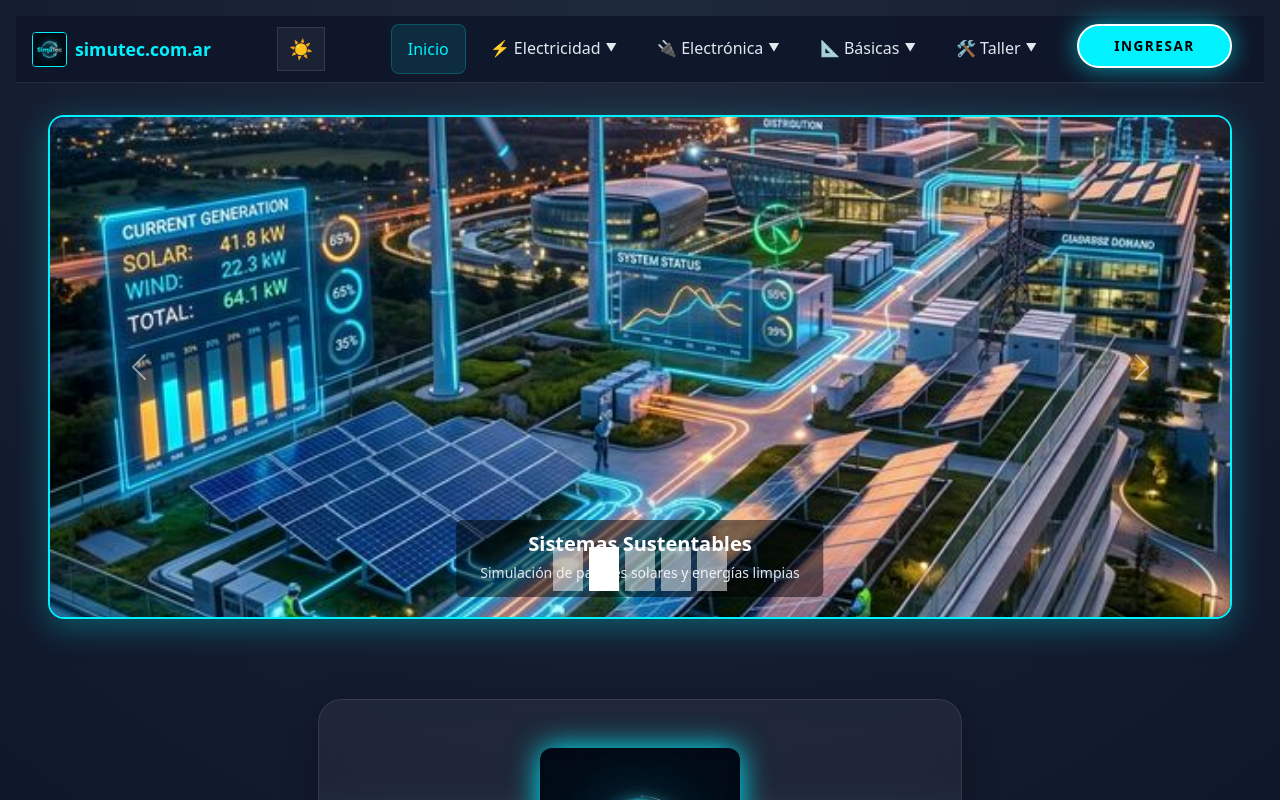
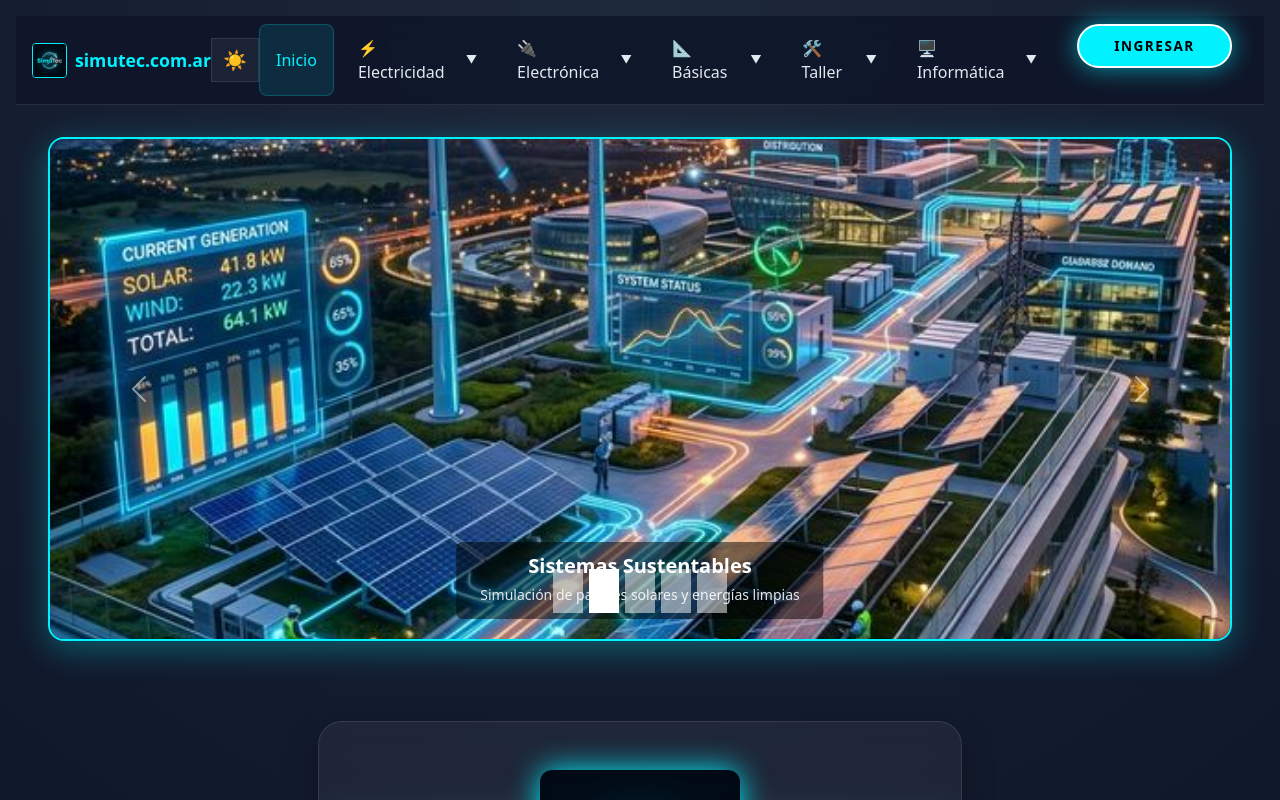
Before and after one commit to arielbulacio-coder/utnsanmiguel, a React (Vite) app: page / in a window 1280 px wide. Shown: the top 800 px of the page. Built offline with nearby package versions, Linux system fonts and the light colour scheme.

Commit message:
feat: agrega pestaña Informática en NavBar con enlace a Generaciones de Computadoras

```diff
--- a/src/components/NavBar.jsx
+++ b/src/components/NavBar.jsx
@@ -170,6 +170,16 @@ const NavBar = () => {
                     </div>
                 </div>
 
+                {/* INFORMÁTICA */}
+                <div className={`dropdown ${openSubmenu === 'informatica' ? 'active' : ''}`}>
+                    <div className="dropdown-trigger" style={linkStyle} onClick={() => toggleSubmenu('informatica')}>
+                        🖥️ Informática <span className="arrow">▼</span>
+                    </div>
+                    <div className="dropdown-menu" style={{ maxHeight: '70vh', overflowY: 'auto' }}>
+                        <div style={{ padding: '0.5rem 1rem', fontWeight: 'bold', color: 'var(--primary-color)', borderBottom: '1px solid rgba(255,255,255,0.1)' }}>Historia de la Computación</div>
+                        <Link to="/generaciones-computadoras" style={linkStyle} onClick={closeAll}>🎮 Generaciones de Computadoras</Link>
+                    </div>
+                </div>
 
 
                 {/* Submenu Gestión Académica - Solo si está autenticado */}
```
